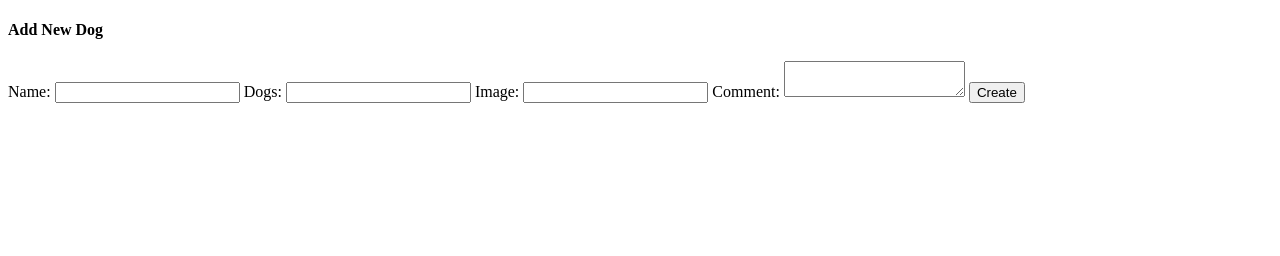
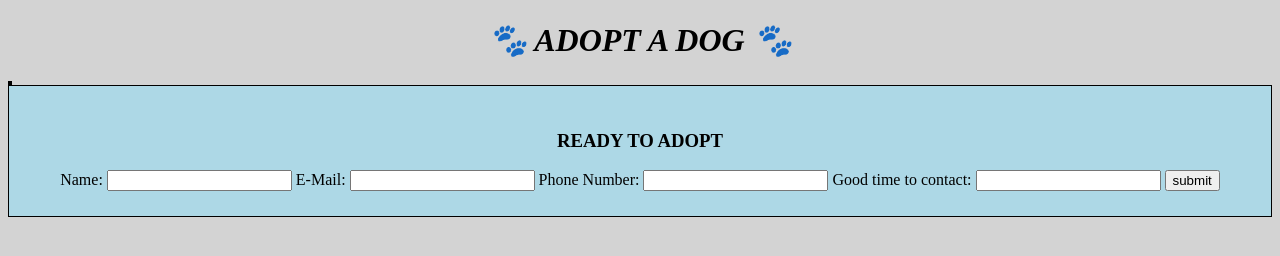
Before and after one commit to caraballomp/phaseuno, a plain HTML site: page index.html in a window 1280 px wide. Drawn offline with Linux system fonts and the light colour scheme; no server answers.

Commit message:
add html and js and css

```diff
--- a/index.html
+++ b/index.html
@@ -8,22 +8,23 @@
     <title>ADOPT A DOG</title>
 
 </head>
+<h1> 🐾  ADOPT A DOG 🐾</h1>
 <body>
 <div class="image-container"></div>
 
 
   <div>  <!-- New Dog Form -->
   <form id="new-dog">
-    <h4>Add New Dog</h4>
+    <h3>READY TO ADOPT</h3>
     <label for="name">Name: </label>
     <input type="text" name="name" id="new-name" />
-    <label for="dogs">Dogs: </label>
-    <input type="text" name="Dog" id="new-dog" />
-    <label for="image">Image: </label>
+    <label for="dogs"> E-Mail: </label>
+    <input type="text" name="E-Mail" id="new-email" />
+    <label for="image">Phone Number: </label>
     <input type="text" name="image" id="new-image" />
-    <label for="new-comment">Comment: </label>
-    <textarea name="new-comment" id="new-comment"></textarea>
-    <input type="submit" value="Create" />
+    <label for="new-comment">Good time to contact: </label>
+    <input type="text" name="new" id="time"></textarea>
+    <input type="submit" value="submit" />
   </form>
 </div>
 
--- a/script.js
+++ b/script.js
@@ -27,6 +27,7 @@ let API = 'http://localhost:3000/posts';
 
 
 
+
 //   function dogs (posts) {
 //     posts.forEach(element => {
 //         console.log(element.image)
--- a/style.css
+++ b/style.css
@@ -0,0 +1,30 @@
+body {
+    background-color: lightgrey;
+    flex-direction: column;
+    justify-content: center;
+    align-items: center;
+    text-align: center;
+    font-style: oblique;
+}
+
+.image-container{
+    align-items: flex-start;
+    width: fit-content;
+    display: flex;
+    border: 2px solid black;
+    height: auto;
+}
+
+#new-dog{
+    border: 1px solid black;
+    padding: 25px 50px;
+    background-color: lightblue;
+    display: center;
+    font-style:normal;
+}
+#image{
+    width: 200px; /* width of container */
+    height: 200px; /* height of container */
+    object-fit: cover;
+    border: 5px solid black;
+}
```
